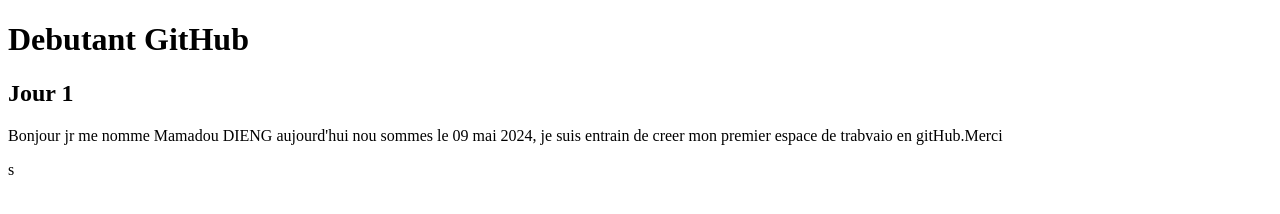
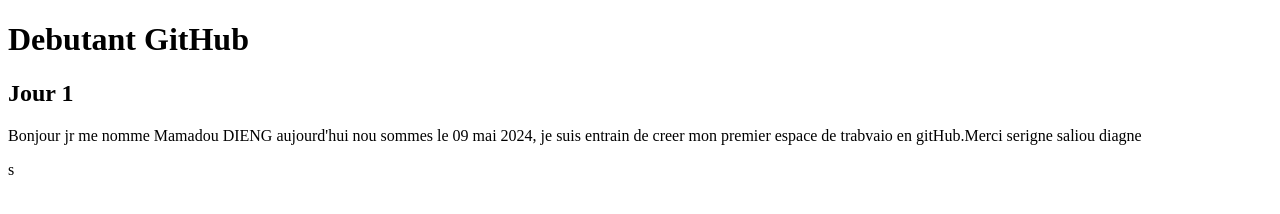
Before and after one commit to Mamadou-DIENG/Premier-code, a plain HTML site: page index.html in a window 1280 px wide. Drawn offline with Linux system fonts and the light colour scheme.

Commit message:
Update index.html

```diff
--- a/index.html
+++ b/index.html
@@ -10,6 +10,7 @@
     <h2>Jour 1</h2>
     <p>Bonjour jr me nomme Mamadou DIENG aujourd'hui nou sommes le 09 mai 2024,
          je suis entrain de creer mon premier espace de trabvaio en gitHub.Merci
+        serigne saliou diagne
     </p>
 </body>
 </html>s
```
